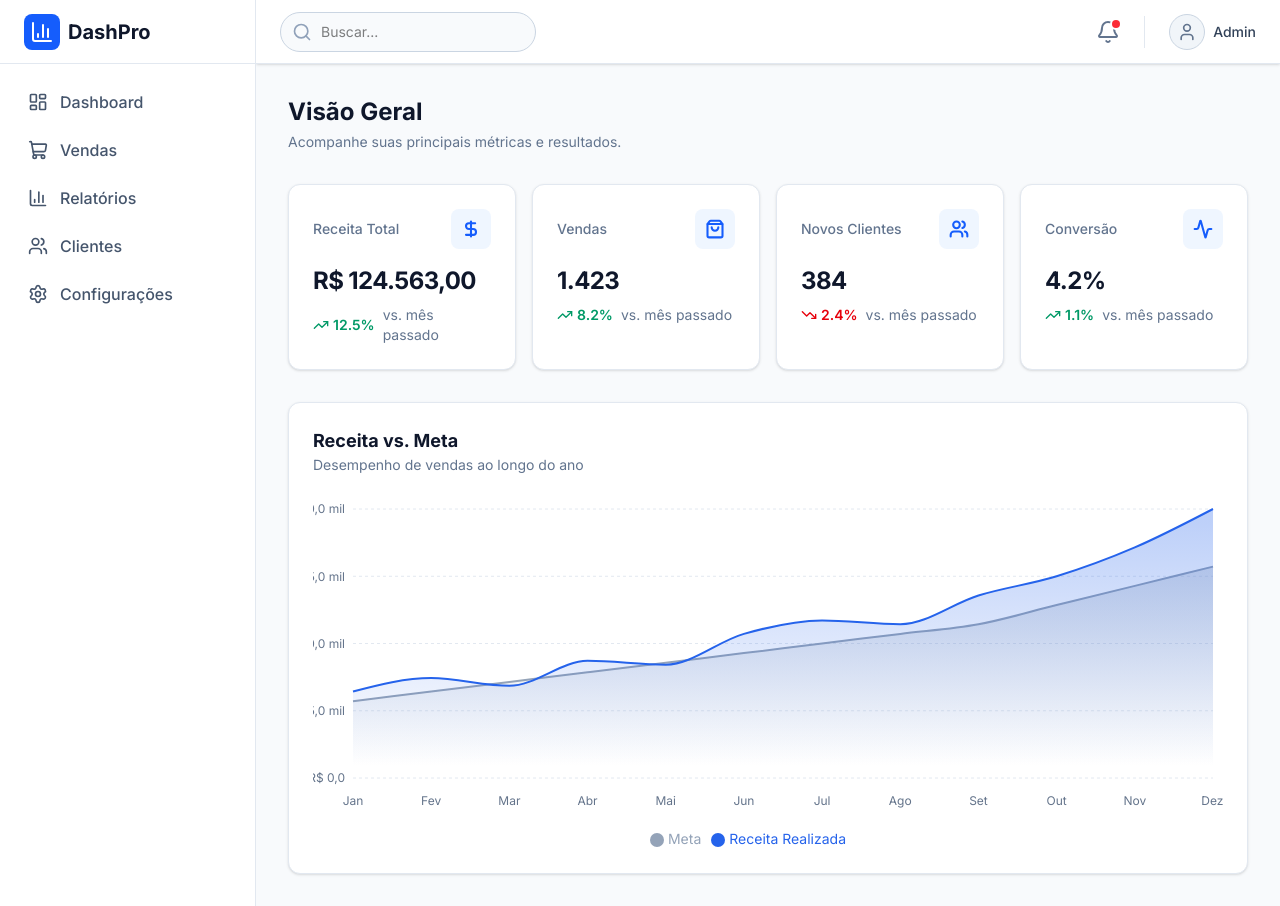
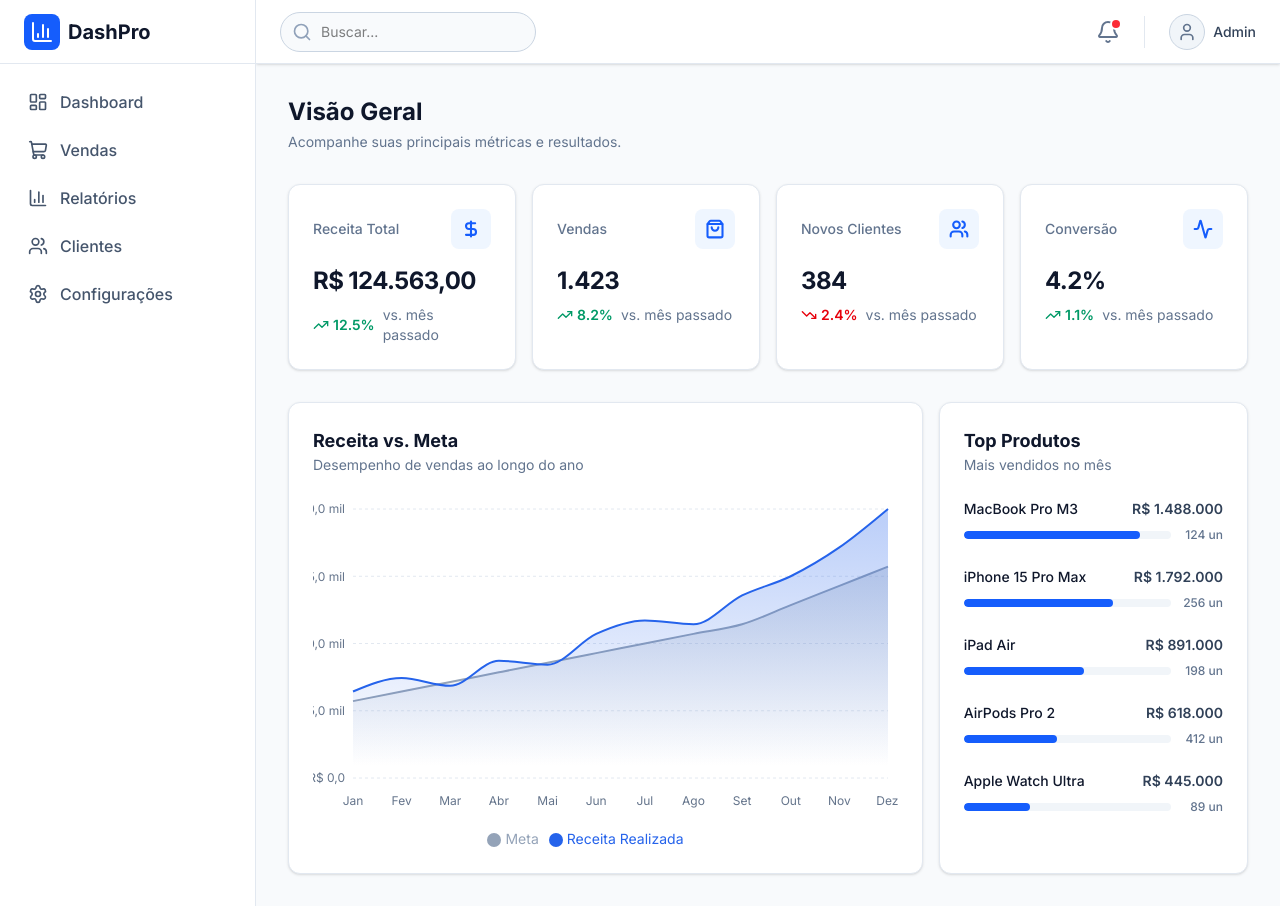
Before and after one commit to DanielCanaud/Dashboard-de-Vendas, a Next.js app: page / in a window 1280 px wide. Built offline with nearby package versions, Linux system fonts and the light colour scheme.

Commit message:
products: implementa ranking dos produtos mais vendidos

```diff
--- a/src/app/page.tsx
+++ b/src/app/page.tsx
@@ -1,6 +1,7 @@
 import { metricsData } from "@/data/metrics";
 import MetricCard from "@/components/metrics/MetricCard";
 import SalesChart from "@/components/charts/SalesChart";
+import TopProducts from "@/components/products/TopProducts";
 
 export default function Home() {
   return (
@@ -21,9 +22,11 @@ export default function Home() {
 
 
       <div className="grid grid-cols-1 gap-4 lg:grid-cols-3">
-
-        <div className="lg:col-span-3">
+        <div className="lg:col-span-2">
           <SalesChart />
+        </div>
+        <div className="lg:col-span-1">
+          <TopProducts />
         </div>
       </div>
     </div>
--- /dev/null
+++ b/src/components/products/TopProducts.tsx
@@ -0,0 +1,59 @@
+"use client";
+
+import { motion } from "framer-motion";
+import { topProducts } from "@/data/products";
+
+export default function TopProducts() {
+  const formatCurrency = (value: number) =>
+    new Intl.NumberFormat("pt-BR", {
+      style: "currency",
+      currency: "BRL",
+      maximumFractionDigits: 0,
+    }).format(value);
+
+  return (
+    <div className="flex h-full flex-col rounded-xl border border-slate-200 bg-white p-6 shadow-sm transition-shadow hover:shadow-md">
+      <div className="mb-6 flex items-center justify-between">
+        <div>
+          <h2 className="text-lg font-bold text-slate-900">Top Produtos</h2>
+          <p className="text-sm text-slate-500">Mais vendidos no mês</p>
+        </div>
+      </div>
+
+      <div className="flex-1 space-y-6">
+        {topProducts.map((product, index) => (
+          <motion.div
+            key={product.id}
+            initial={{ opacity: 0, x: -20 }}
+            animate={{ opacity: 1, x: 0 }}
+            transition={{ delay: index * 0.1, duration: 0.4 }}
+            className="group relative"
+          >
+            <div className="mb-2 flex items-center justify-between text-sm">
+              <span className="font-medium text-slate-900 group-hover:text-blue-600 transition-colors">
+                {product.name}
+              </span>
+              <span className="font-semibold text-slate-700">
+                {formatCurrency(product.revenue)}
+              </span>
+            </div>
+
+            <div className="flex items-center gap-3">
+              <div className="h-2 flex-1 overflow-hidden rounded-full bg-slate-100">
+                <motion.div
+                  initial={{ width: 0 }}
+                  animate={{ width: `${product.percentage}%` }}
+                  transition={{ delay: 0.3 + index * 0.1, duration: 0.8, ease: "easeOut" }}
+                  className="h-full rounded-full bg-blue-600"
+                />
+              </div>
+              <span className="w-10 text-right text-xs font-medium text-slate-500">
+                {product.sales} un
+              </span>
+            </div>
+          </motion.div>
+        ))}
+      </div>
+    </div>
+  );
+}
```
